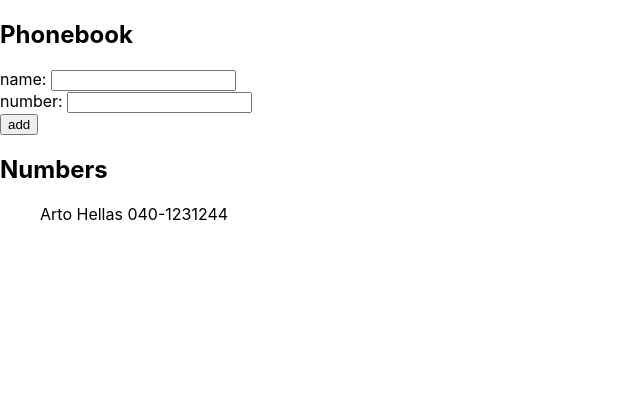
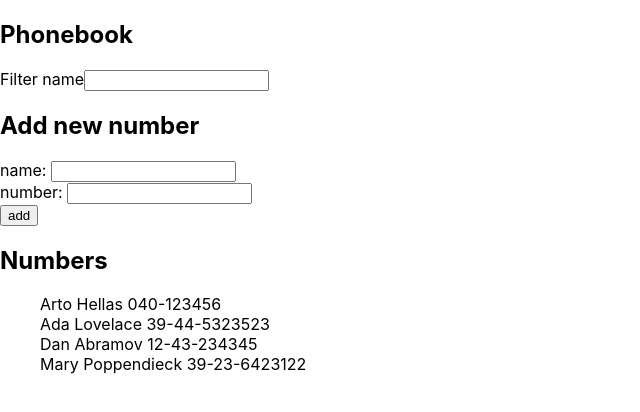
Before and after one commit to Tuppuh/fs-open2020, a React (Create React App) app in the folder osa2/puhelinluettelo/: page / in a window 1280 px wide. Shown: the top 412 px of the page, without its empty margins (0-640 px from the left). Built offline with nearby package versions, Linux system fonts and the light colour scheme.

Commit message:
puhelinluettelo step 4

```diff
--- a/osa2/puhelinluettelo/src/App.js
+++ b/osa2/puhelinluettelo/src/App.js
@@ -10,14 +10,14 @@
 
 const App = () => {
   const [ persons, setPersons] = useState([
-    {
-      name: 'Arto Hellas',
-      number: '040-1231244',
-      id: 1
-    }
+    { name: 'Arto Hellas', number: '040-123456' },
+    { name: 'Ada Lovelace', number: '39-44-5323523' },
+    { name: 'Dan Abramov', number: '12-43-234345' },
+    { name: 'Mary Poppendieck', number: '39-23-6423122' }
   ])
   const [ newName, setNewName ] = useState('')
   const [ newNumber, setNewNumber] = useState('')
+  const [ filter, setFilter] = useState('')
 
   const addPerson = event => {
     event.preventDefault()
@@ -43,9 +43,20 @@
     setNewNumber(event.target.value)
   }
 
+  const handleFilterChange = event => {
+    setFilter(event.target.value)
+  }
+
+  const filtered_persons = persons.filter( person =>
+    person.name.toLowerCase().includes(filter.toLowerCase())
+  )
+
   return (
     <div>
       <h2>Phonebook</h2>
+        Filter name
+        <input value={filter} onChange={handleFilterChange}/>
+      <h2>Add new number</h2>
       <form onSubmit={addPerson}>
         <div>
           name: <input value={newName} onChange={handleNameChange}/>
@@ -59,7 +70,7 @@
       </form>
       <h2>Numbers</h2>
       <ul>
-          {persons.map(person => <Person key={person.name} person={person}/>)}
+          {filtered_persons.map(person => <Person key={person.name} person={person}/>)}
       </ul>
     </div>
   )
```
